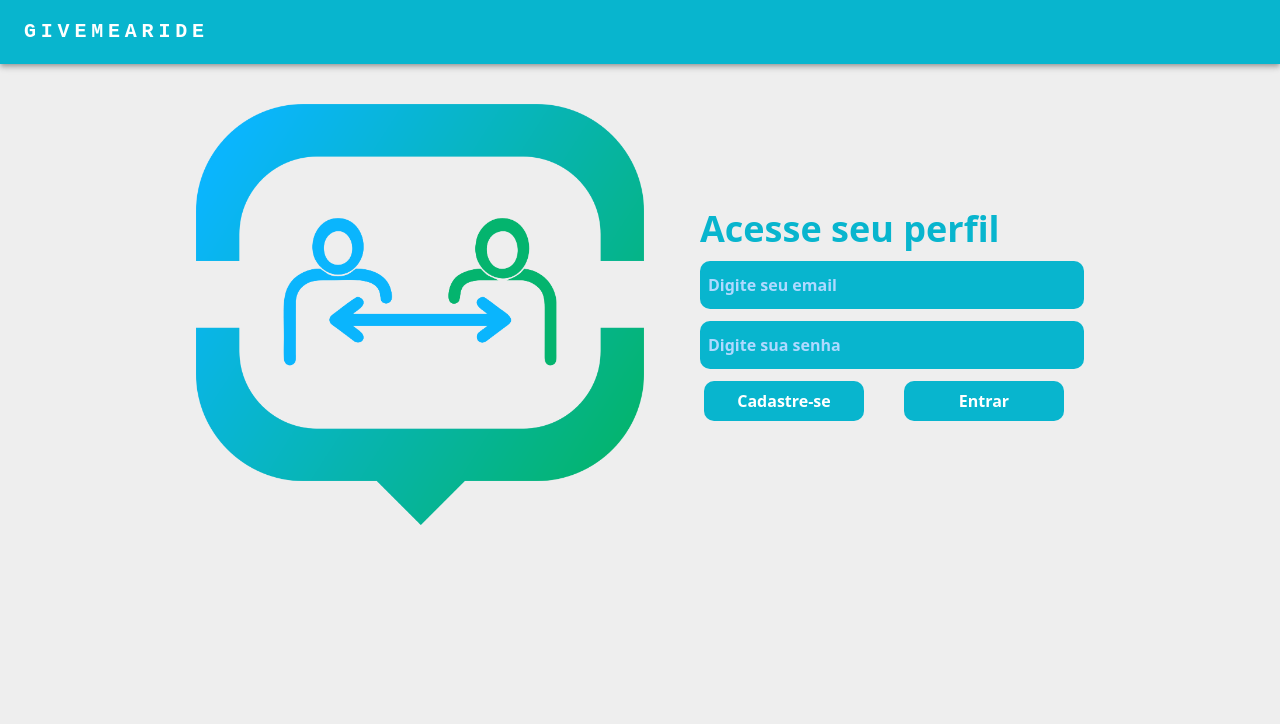
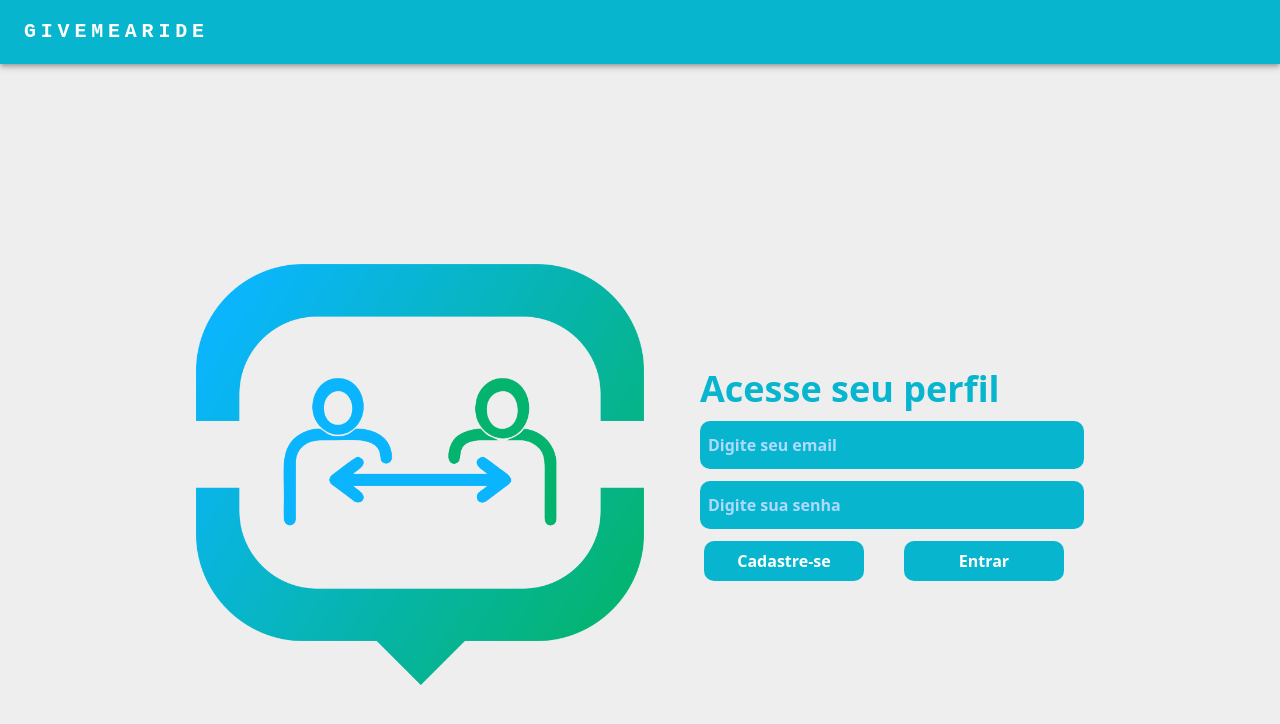
Before and after one commit to daviroquedev/ride, a React (Vite) app: page / in a window 1280 px wide. Shown: the top 724 px of the page. Built offline with nearby package versions, Linux system fonts and the light colour scheme; the HTML template or start-up script is replaced by a standard one.

Commit message:
margin correction

```diff
--- a/src/screens/Home.jsx
+++ b/src/screens/Home.jsx
@@ -18,7 +18,7 @@ export default function Home() {
     return (
         <div>
             <HeaderLogout />
-            <div className='flex justify-center items-center p-10'>
+            <div className='flex justify-center items-center p-10  mt-40' >
                 <div className='mr-10'>
                     <img src={logo} className="max-w-md" />
                 </div>
```
